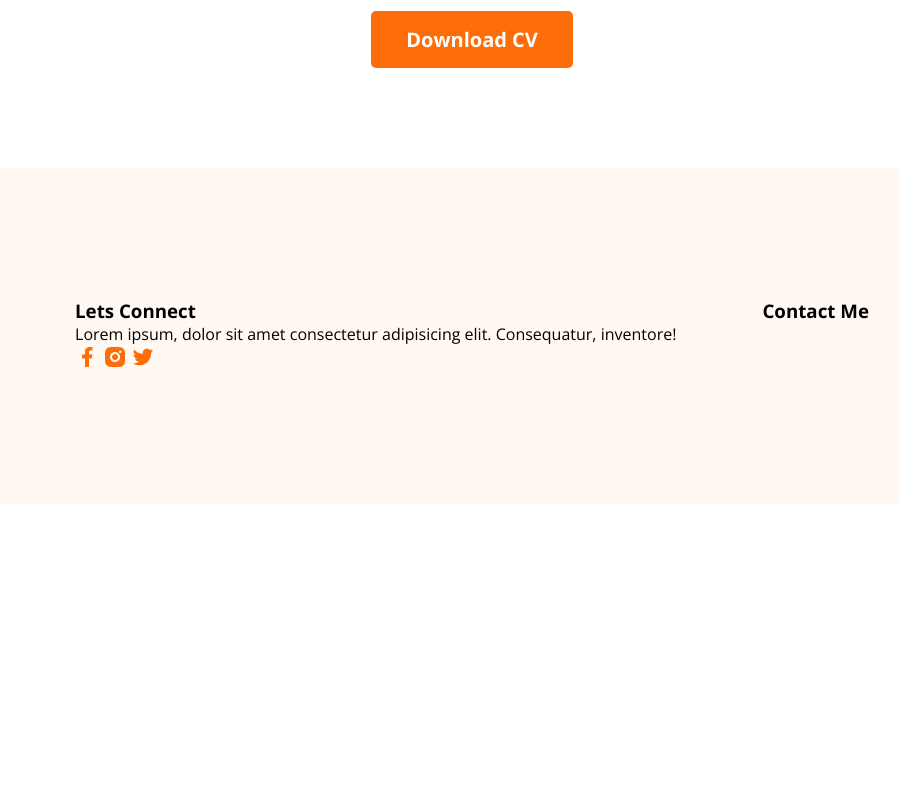
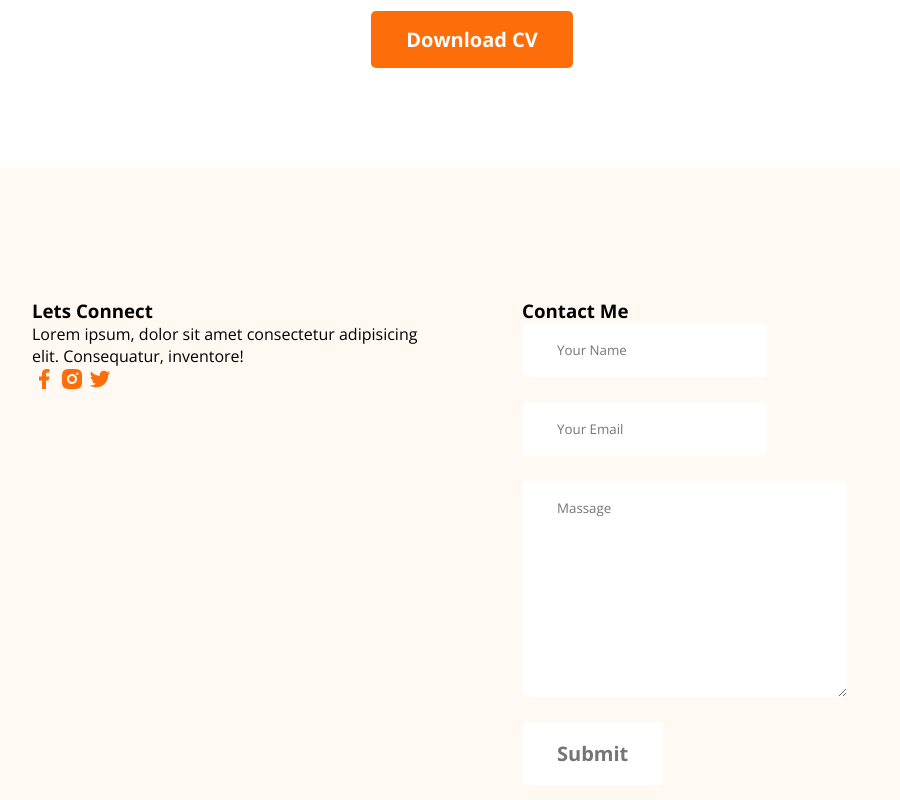
Before and after one commit to mihad-khadem/web-dev-protfolio, a plain HTML site: page index.html in a window 1280 px wide. Shown: the part 2540-3340 px from the top of the page, without its empty margins (168-1068 px from the left). Before the commit the page ends 3044 px from the top, so only its background shows below. Drawn offline with nearby package versions, Linux system fonts and the light colour scheme.

Commit message:
Complete

```diff
--- a/index.html
+++ b/index.html
@@ -148,7 +148,7 @@
     </main>
     <!-- Footer Section  -->
     <footer>
-        <div class="footer-container">
+
             <div class="footer-item">
                 <h3 class="ft-sec-title">Lets Connect</h3>
                 <p class="ft-des">Lorem ipsum, dolor sit amet consectetur adipisicing elit. Consequatur, inventore!</p>
@@ -160,10 +160,16 @@
             </div>
             <div class="footer-item">
                 <h3 class="ft-sec-title">Contact Me</h3>
+                <form class="contact" action="">
+                    <input type="text" placeholder="Your Name">
+                    <input type="text" placeholder="Your Email">
+                    <textarea name="" id="" cols="30" rows="10">Massage</textarea>
+                    <input type="button" value="Submit" class="btn-primary">
+                </form>
 
 
             </div>
-        </div>
+
 
     </footer>
 </body>
--- a/style.css
+++ b/style.css
@@ -4,7 +4,7 @@
     font-family: 'Open Sans', sans-serif;
     margin: 0px;
     padding: 0px;
-
+    cursor:
 }
 .text-primary{
     color: #FD6E0A;
@@ -181,11 +181,26 @@ main section{
     margin-top: 50px;
 }
 footer{
+    display: flex;
+    gap: 100px;
     background-color: #FFF8F3;
     padding: 130px 200px;
     margin-top: 100px;
+
 }
-.footer-container{
-    display: flex;
-    justify-content: space-around;
+.footer-item{
+    width: 50%;
 }
+.contact input,textarea{
+    display: block;
+    margin-bottom: 25px;
+    padding: 18px 35px;
+    color: #757575;
+    background: #FFF;
+    border-radius: 5px;
+    border: 0px;
+}
+
+.social-link a{
+    margin-right: 25px;
+}
```
